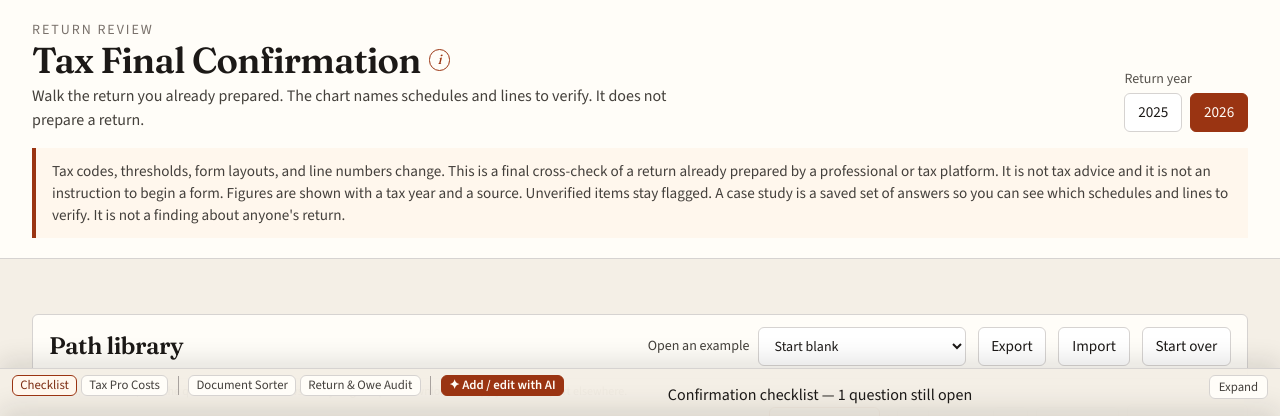
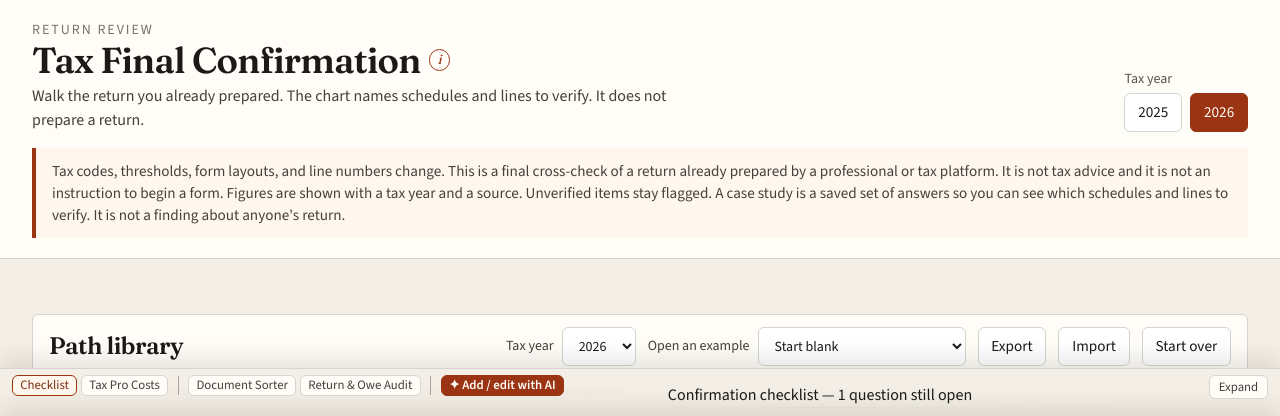
Before and after one commit to Siphon880gh/taxes, a Next.js app: page / in a window 1280 px wide. Shown: the top 416 px of the page. Built offline with nearby package versions, Linux system fonts and the light colour scheme.

Commit message:
Tax year selector: label the header buttons Tax year and add an always-visible Tax year dropdown to the sticky Path library

```diff
--- a/src/components/checker-app.tsx
+++ b/src/components/checker-app.tsx
@@ -53,6 +53,7 @@ import {
 } from "@/lib/graph";
 import { answerOf, sessionFile } from "@/lib/graph/session";
 import { parseYear } from "@/lib/graph/thresholds";
+import { isTaxYearId, TAX_YEARS, taxYearLabel } from "@/lib/graph/tax-years";
 import { onTabListKeyDown } from "@/lib/tablist-keys";
 import type { GraphNode, Session, TipBody } from "@/lib/graph/types";
 
@@ -177,10 +178,6 @@ function NumberEntry({
   );
 }
 
-const YEARS = [
-  { id: "y2025", label: "2025" },
-  { id: "y2026", label: "2026" },
-] as const;
 
 /** "$834" or "$834–$959" for a low/high pair. */
 function dollarSpan(low: number, high: number): string {
@@ -389,7 +386,8 @@ export function CheckerApp() {
   }, [view]);
   const selectedLevel = selectedId ? nodeLevels.get(selectedId) ?? 0 : 0;
   const levelNodes = view.ids.filter((id) => (nodeLevels.get(id) ?? 0) === selectedLevel);
-  const returnYear = YEARS.find((year) => year.id === answerOf(session, "year"))?.label ?? "Not selected";
+  const yearAnswer = answerOf(session, "year");
+  const returnYear = taxYearLabel(yearAnswer) ?? "Not selected";
 
   useEffect(() => {
     setDraft(readAnswer(session, selectedId)?.text ?? "");
@@ -618,6 +616,12 @@ export function CheckerApp() {
       setDockTab(firstDockTab(getNode(nextId)));
       setLevelExpanded(false);
     }
+  }
+
+  /** Switch the tax year the figures, line numbers, and checklist use. Other answers are kept. */
+  function changeTaxYear(answerId: string) {
+    if (!isTaxYearId(answerId) || answerId === yearAnswer) return;
+    setSession(applyAnswer(session, "year", answerId));
   }
 
   function showTip(tipId: string, nodeId?: string) {
@@ -738,7 +742,7 @@ export function CheckerApp() {
       <section className="checklist-print" aria-hidden="true">
         <h1>{checklistTitle(session)}</h1>
         <p>
-          Return year: {returnYear} · {checklistStats.done} of {checklistStats.total} confirmed
+          Tax year: {returnYear} · {checklistStats.done} of {checklistStats.total} confirmed
           {open.length ? ` · ${open.length} open ${open.length === 1 ? "question" : "questions"} on the chart` : ""}
         </p>
         <ul>
@@ -780,18 +784,18 @@ export function CheckerApp() {
             </div>
             <div>
               <p className="mb-1 text-sm font-medium text-stone-600" id="year-label">
-                Return year
+                Tax year
               </p>
               <div className="flex gap-2" role="group" aria-labelledby="year-label">
-                {YEARS.map((year) => {
-                  const pressed = answerOf(session, "year") === year.id;
+                {TAX_YEARS.map((year) => {
+                  const pressed = yearAnswer === year.id;
                   return (
                     <button
                       key={year.id}
                       type="button"
                       aria-pressed={pressed}
                       className={pressed ? "year-btn year-btn-on" : "year-btn"}
-                      onClick={() => answer("year", year.id)}
+                      onClick={() => changeTaxYear(year.id)}
                     >
                       {year.label}
                     </button>
@@ -820,7 +824,7 @@ export function CheckerApp() {
                 ) : (
                   <p className="font-display text-lg text-stone-900">Tax Final Confirmation</p>
                 )}
-                <span className="text-sm text-stone-700">Return year: {returnYear}</span>
+
                 {topCollapsed ? (
                   <button type="button" className="btn-secondary" onClick={() => setTopCollapsed(false)}><ShortcutText text="Expand" index={headerShowsExpand ? 1 : -1} /></button>
                 ) : null}
@@ -829,7 +833,23 @@ export function CheckerApp() {
             <h2 id="cases-heading" className="font-display text-2xl text-stone-900">
               Path library
             </h2>
-            <label className="ml-auto flex items-center gap-2 text-sm font-medium text-stone-700" htmlFor="case-library">
+            <label className="ml-auto flex items-center gap-2 text-sm font-medium text-stone-700" htmlFor="tax-year-select">
+              Tax year
+              <select
+                id="tax-year-select"
+                className="rounded-md border border-stone-300 bg-white px-3 py-2 text-stone-900"
+                value={isTaxYearId(yearAnswer ?? "") ? yearAnswer : ""}
+                onChange={(event) => changeTaxYear(event.target.value)}
+              >
+                {isTaxYearId(yearAnswer ?? "") ? null : <option value="" disabled>Not selected</option>}
+                {TAX_YEARS.map((year) => (
+                  <option key={year.id} value={year.id}>
+                    {year.label}
+                  </option>
+                ))}
+              </select>
+            </label>
+            <label className="flex items-center gap-2 text-sm font-medium text-stone-700" htmlFor="case-library">
               Open an example
               <select
                 id="case-library"
```
